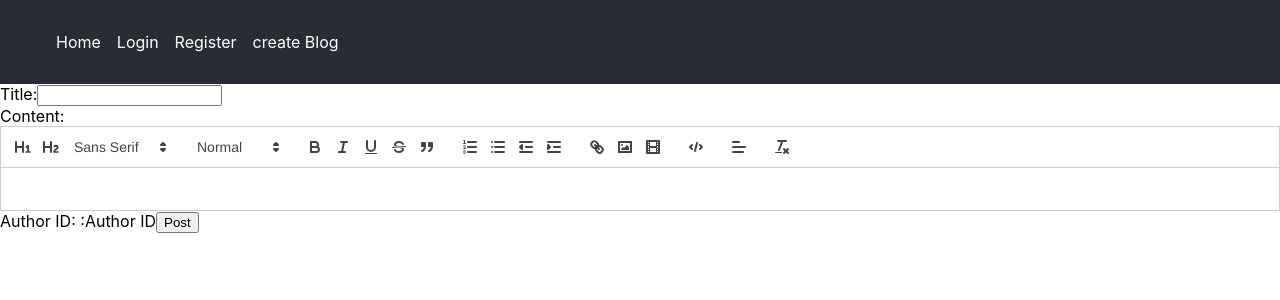
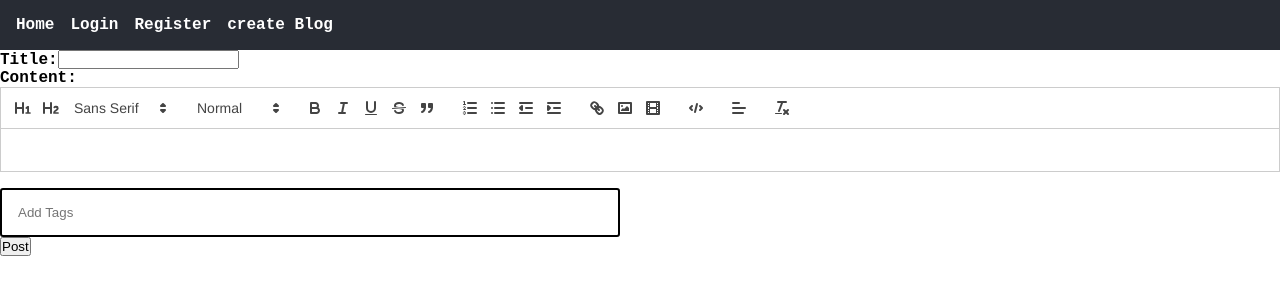
Before and after one commit to shashankgehlot/FASTAPIBlog, a React (Create React App) app: page /create-blog in a window 1280 px wide. Shown: the top 300 px of the page. Built offline with nearby package versions, Linux system fonts and the light colour scheme.

Commit message:
add code changes for tag

```diff
--- a/docker-compose.yml
+++ b/docker-compose.yml
@@ -7,7 +7,7 @@ services:
     volumes:
       - .:/app  # Sync changes in the frontend directory
     ports:
-      - "5050:3000"  # Host port mapped to container port
+      - "3000:3000"  # Host port mapped to container port
     environment:
       - CHOKIDAR_USEPOLLING=true  # Helps with file change detection on Docker
     networks:
--- a/package.json
+++ b/package.json
@@ -15,7 +15,7 @@
     "web-vitals": "^2.1.4"
   },
   "scripts": {
-    "start": "react-scripts start",
+    "start": "react-scripts start --silent",
     "build": "react-scripts build",
     "test": "react-scripts test",
     "eject": "react-scripts eject"
--- a/src/App.js
+++ b/src/App.js
@@ -5,9 +5,9 @@ import Login from './component/Authentication/LoginUser';
 import Register from './component/Authentication/RegisterUser';
 import Navigation from './component/Navigation/navigationBar';
 import BlogForm from './component/Blog/BlogForm';
+import BlogEditForm from './component/Blog/BlogEdit';
 import Post from './component/Blog/Post';
 import { BrowserRouter as Router, Routes, Route } from 'react-router-dom';
-// index.js or App.js
 import 'react-quill/dist/quill.snow.css'; // Import Quill styles
 
 // import './index.css'; // Your global styles
@@ -22,6 +22,7 @@ const App = () => (
     <Route path="/register" element={<Register />} />
     <Route path="/create-blog" element={<BlogForm />} />
     <Route path="/post/:slug" element={<Post />} /> {/* New route with slug */}
+    <Route path="/edit-blog/:id" element={<BlogEditForm isEdit={true} />} />
     </Routes>
   </Router>
 );
--- /dev/null
+++ b/src/UiElements/TagInput.js
@@ -0,0 +1,45 @@
+import { useState } from 'react';
+
+function TagsInput({ tags, setTags }) {
+    function handleKeyDown(e) {
+        if (e.key !== ' ') return;
+        const value = e.target.value.trim();
+        if (!value) return;
+        if (tags){
+            if (tags.includes(value)) return;
+        }
+        // Prevent duplicate tags
+        setTags([...tags, value]);
+        e.target.value = '';
+    }
+
+    function removeTag(tagToRemove) {
+        setTags(tags.filter(tag => tag !== tagToRemove));
+    }
+
+    return (
+        <div className="tags-input-container">
+          <>
+            {tags && tags.length > 0 ? (
+              tags.map((tag, index) => (
+                <div className="tag-item" key={index}>
+                  <span className="text">{tag}</span>
+                  <span className="close" onClick={() => removeTag(tag)}>&times;</span>
+                </div>
+              ))
+            ) : (
+              <div></div>
+            )}
+          </>
+          <input
+            onKeyDown={handleKeyDown}
+            type="text"
+            className="tags-input"
+            placeholder="Add Tags"
+            aria-label="Tag input"
+          />
+        </div>
+      );
+}
+
+export default TagsInput;
--- a/src/UiElements/editorstyle.css
+++ b/src/UiElements/editorstyle.css
@@ -1,13 +1,52 @@
-/* editorStyles.css */
-.ql-snow .ql-editor pre {
-    background-color: black;
-    color: white;
-    padding: 10px;
-    border-radius: 4px;
-    overflow: auto;
-  }
+*{
+  margin: 0;
+  padding: 0;
+}
+html, body{
+  height: 100%;
+}
+body{
+  justify-content: center;
+  align-items: center;
+  font-family: 'Courier New', Courier, monospace;
+  font-weight: bold;
+}
 
-  .ql-snow .ql-editor code {
-    background-color: black;
-    color: white;
-  }
+.tags-input-container{
+  border: 2px solid #000;
+  padding: .5em;
+  border-radius: 3px;
+  width: min(80vw, 600px);
+  margin-top: 1em;
+  display: flex;
+  align-items: center;
+  flex-wrap: wrap;
+  gap: .5em;
+}
+
+.tag-item{
+  background-color: rgb(218, 216, 216);
+  display: inline-block;
+  padding: .5em .75em;
+  border-radius: 20px;
+}
+.tag-item .close{
+  height: 20px;
+  width: 20px;
+  background-color: rgb(48, 48, 48);
+  color: #fff;
+  border-radius: 50%;
+  display: inline-flex;
+  justify-content: center;
+  align-items: center;
+  margin-left: .5em;
+  font-size: 18px;
+  cursor: pointer;
+}
+
+.tags-input{
+  flex-grow: 1;
+  padding: .5em 0;
+  border: none;
+  outline: none;
+}
--- /dev/null
+++ b/src/component/Blog/BlogEdit.js
@@ -0,0 +1,88 @@
+import React, { useEffect, useState } from 'react';
+import useForm from '../../hooks/useForm';
+import useFetch from '../../hooks/useFetch';
+import TextInput from '../../UiElements/TextInput';
+import RichTextEditor from '../../UiElements/RichTextEditor';
+import { useParams } from 'react-router-dom';
+import TagsInput from '../../UiElements/TagInput';
+
+const BlogForm = () => {
+  const { id } = useParams(); // Get the blog ID from the URL
+  const { values, handleChange, setFormValues } = useForm({ title: '', content: '' ,tags: []});
+  const { data: post, loading, error, fetchData: postFetchData } = useFetch();
+  const [content, setContent] = useState('');
+  const [tags, setTags] = useState([]);
+
+  useEffect(() => {
+    // Fetch the blog data for editing
+    const fetchBlogData = async () => {
+      try {
+        await postFetchData(`/api/blog/posts/id/${id}`, 'GET');
+      } catch (error) {
+        console.error(error);
+      }
+    };
+    fetchBlogData();
+  }, [id]); // Dependencies
+
+  useEffect(() => {
+    if (post) {
+      setFormValues({ title: post.title, content: post.content});
+      setTags(post.tags);
+    }
+  }, [post]); // Depend on post
+
+
+  const handleContentChange = (content) => {
+    setFormValues({ content }); // Update content field in form values
+  };
+
+  const handleSubmit = async (event) => {
+    event.preventDefault();
+    const formattedTags = tags.map(tag => ({ title: tag }));
+    const updatedpost = {...values, tags: formattedTags};
+    try {
+      await postFetchData(`/api/blog/posts/${id}`, 'PUT', updatedpost,'application/json', true);
+    } catch (error) {
+      console.error('Error updating blog post:', error);
+    }
+  };
+  if (loading) {
+    return <div>Loading...</div>;
+  }
+
+  if (error) {
+    return <div>Error: {error}</div>;
+  }
+  return (
+    <div>
+      {post ? (
+        <>
+          <form onSubmit={handleSubmit}>
+            <TextInput
+              label="Title"
+              name="title"
+              value={values.title}
+              onChange={handleChange}
+              required
+            />
+            <label>Content</label>
+            <RichTextEditor
+              name="content"
+              value={values.content}
+              onChange={handleContentChange}
+            />
+            <TagsInput tags={tags} setTags={setTags} />
+
+            <button type="submit">Update Post</button>
+          </form>
+        </>
+
+      ) : (
+        <div>No post found</div>
+      )}
+    </div>
+  );
+};
+
+export default BlogForm;
--- a/src/component/Blog/BlogForm.js
+++ b/src/component/Blog/BlogForm.js
@@ -3,6 +3,7 @@ import React, { useState, useEffect } from 'react';
 import useForm from '../../hooks/useForm';
 import useFetch from '../../hooks/useFetch';
 import TextInput from '../../UiElements/TextInput';
+import TagsInput from '../../UiElements/TagInput';
 import RichTextEditor from '../../UiElements/RichTextEditor';
 import { fetchAuthorData } from '../../Utility/appUtility';
 
@@ -11,6 +12,7 @@ const BlogForm = () => {
   const { data: postData, loading: postLoading, error: postError, fetchData: postFetchData } = useFetch();
   const [content, setContent] = useState('');
   const [authorId, setAuthorId] = useState('');
+  const [tags, setTags] = useState([]);
 
   useEffect(() => {
     const fetchData = async () => {
@@ -27,16 +29,27 @@ const BlogForm = () => {
 
 
 
+
   const handleSubmit = async (event) => {
+
     event.preventDefault();
+
+    const formattedTags = [];
+    for (let i = 0; i < tags.length; i++) {
+        formattedTags.push({ title: tags[i] });
+    }
+    // const formattedTags = tags.map(tag => ({ title: tag }));
     const postData = {
       title: values.title,
       content: content,
-      author_id: authorId
+      author_id: authorId,
+      tags: formattedTags
     };
     console.log(postData); // Log the entire postData object
     await postFetchData('/api/blog/posts/', 'POST', postData, 'application/json', true); // Include the token
   };
+
+
 
   return (
     <form onSubmit={handleSubmit}>
@@ -52,7 +65,8 @@ const BlogForm = () => {
         value={content}
         onChange={setContent}
       />
-      Author ID: {authorId} :Author ID
+      <TagsInput tags={tags} setTags={setTags} />
+
       <button type="submit" disabled={postLoading}>
         {postLoading ? 'Posting...' : 'Post'}
       </button>
@@ -65,6 +79,6 @@ const BlogForm = () => {
       {postData && <div>Post successful: {JSON.stringify(postData)}</div>}
     </form>
   );
-};
+}
 
 export default BlogForm;
--- a/src/component/Blog/Post.js
+++ b/src/component/Blog/Post.js
@@ -14,7 +14,25 @@ const Post = () => {
   if (loading) return <div>Loading...</div>;
   if (error) return <div>Error: {error}</div>;
 
-  return  (
+  return (
+    // <div>
+    //   {post ? (
+    //     <>
+    //       <h1>{post.title}</h1>
+    //       <ReactQuill
+    //         value={post.content}
+    //         readOnly={true}
+    //         theme="snow"
+    //         modules={{ toolbar: false }} // Disable the toolbar
+    //       />
+    //       {post.tags.map(tag => (
+    //         <span key={tag}> <i class="fa fa-tag" aria-hidden="true"></i>  {tag} </span>
+    //       ))}
+    //     </>
+    //   ) : (
+    //     <div>No post found</div>
+    //   )}
+    // </div>
     <div>
       {post ? (
         <>
@@ -25,11 +43,19 @@ const Post = () => {
             theme="snow"
             modules={{ toolbar: false }} // Disable the toolbar
           />
+          {post.tags && post.tags.length > 0 ? (
+            post.tags.map(tag => (
+              <span key={tag}> <i className="fa fa-tag" aria-hidden="true"></i> {tag} </span>
+            ))
+          ) : (
+            <span>No tags available</span>
+          )}
         </>
       ) : (
         <div>No post found</div>
       )}
     </div>
+
   );
 };
 
--- a/src/component/Home.js
+++ b/src/component/Home.js
@@ -16,6 +16,7 @@ const Home = () => {
           <div key={post.id}>
             <h2>{post.title}</h2>
             <Link to={`/post/${post.slug_title}`}>Read More</Link>
+            <Link to={`/edit-blog/${post.id}`}>Edit Blog</Link>
           </div>
         ))
       ) : (
--- a/src/hooks/useFetch.js
+++ b/src/hooks/useFetch.js
@@ -32,7 +32,7 @@ const useFetch = () => {
       }
       const response = await fetch(url, options);
       if (!response.ok) {
-        throw new Error('Network response was not ok');
+        alert('Error: ' + response.statusText);
       }
       const result = await response.json();
       if (result.access_token) {
--- a/src/hooks/useForm.js
+++ b/src/hooks/useForm.js
@@ -12,14 +12,24 @@ const useForm = (initialValues) => {
     });
   };
 
+
   const resetForm = () => {
     setValues(initialValues);
   };
+
+  const setFormValues = (newValues) => {
+    setValues((prevValues) => ({
+      ...prevValues,
+      ...newValues,
+    }));
+  };
+
 
   return {
     values,
     handleChange,
     resetForm,
+    setFormValues,
   };
 };
 
```
Also changed, not shown: 2 other files (tests, documents, lock files or other folders).
